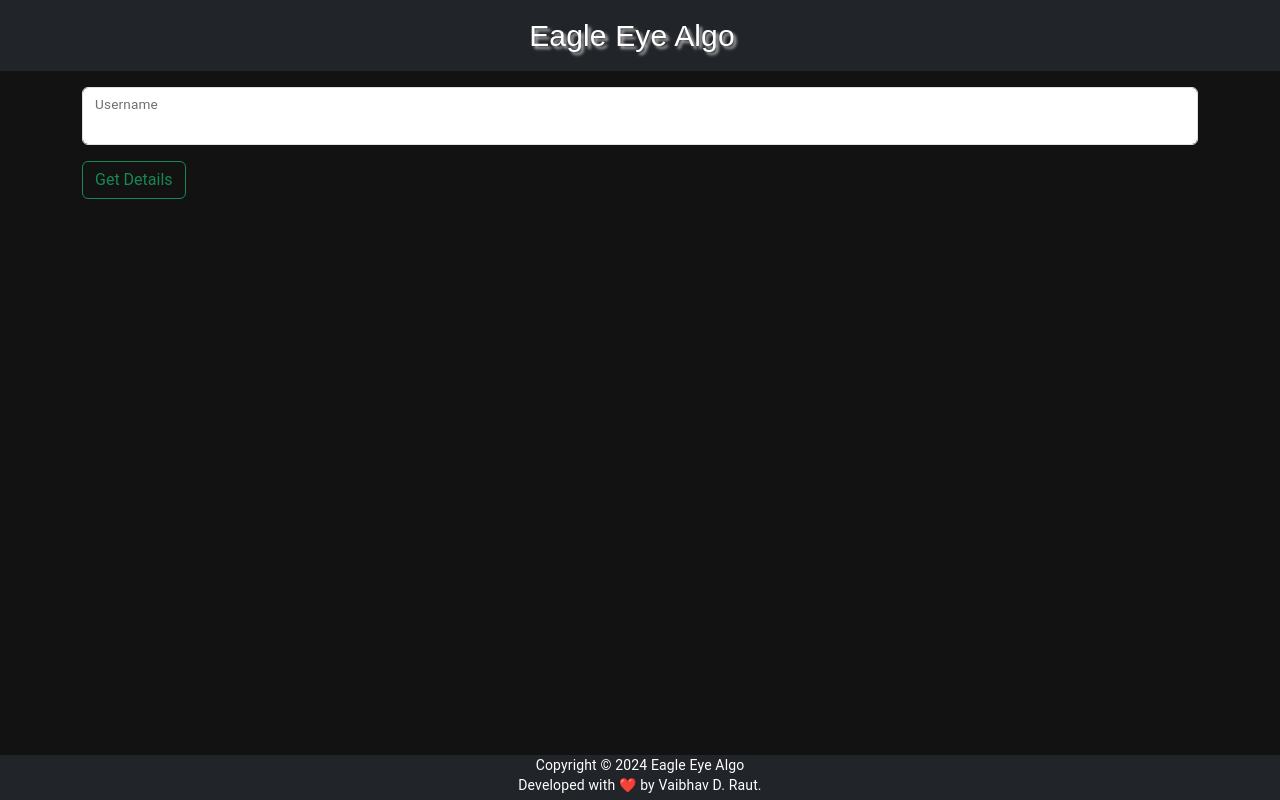
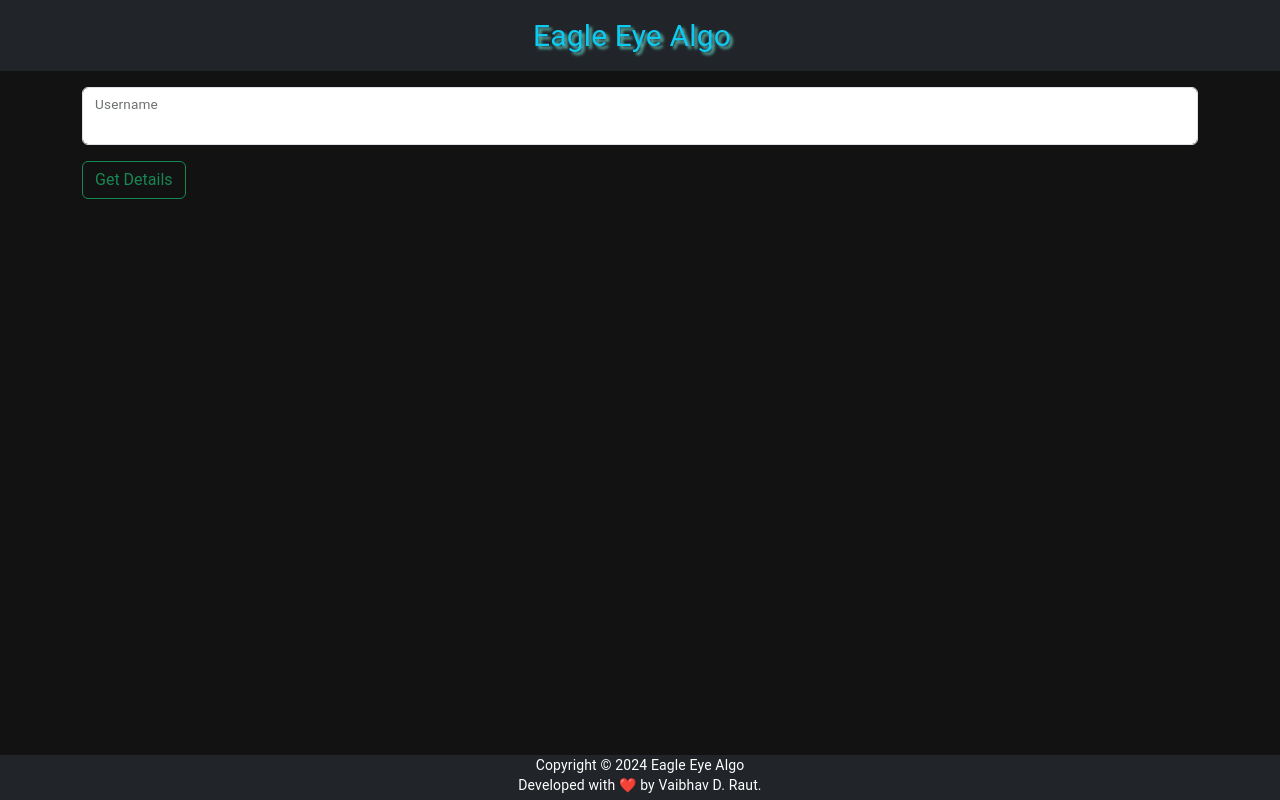
Before and after one commit to Coder-Vaibhav/eagle-eye-client, a React (Create React App) app in the folder ui/: page / in a window 1280 px wide. Built offline with nearby package versions, Linux system fonts and the light colour scheme; a web font is replaced by a local one.

Commit message:
Add files via upload

```diff
--- a/ui/src/App.js
+++ b/ui/src/App.js
@@ -110,7 +110,7 @@ export default function App() {
       <CssBaseline />
       {/* <RandomDots /> */}
       <nav className="navbar navbar-expand-lg navbar-dark bg-dark justify-content-center">
-        <a className="navbar-brand brand-name font-effect-fire" href="/">
+        <a className="navbar-brand brand-name text-info font-effect-fire" href="/">
           Eagle Eye Algo
         </a>
       </nav>
--- a/ui/src/style.css
+++ b/ui/src/style.css
@@ -41,16 +41,6 @@ html {
 }
 
 .brand-name {
-  font-family: "Sofia", sans-serif !important;
   font-size: 30px !important;
-  text-shadow: 3px 3px 3px #ababab;
-  color: #ffe;
+  text-shadow: 3px 3px 3px #5db1a7;
 }
-
-@font-face {
-  font-family: 'Sofia';
-  font-style: normal;
-  font-weight: 400;
-  src: url(https://fonts.gstatic.com/s/sofia/v14/8QIHdirahM3j_su5uI0Orbjl.woff2) format('woff2');
-  unicode-range: U+0000-00FF, U+0131, U+0152-0153, U+02BB-02BC, U+02C6, U+02DA, U+02DC, U+0304, U+0308, U+0329, U+2000-206F, U+2074, U+20AC, U+2122, U+2191, U+2193, U+2212, U+2215, U+FEFF, U+FFFD;
-}
```
